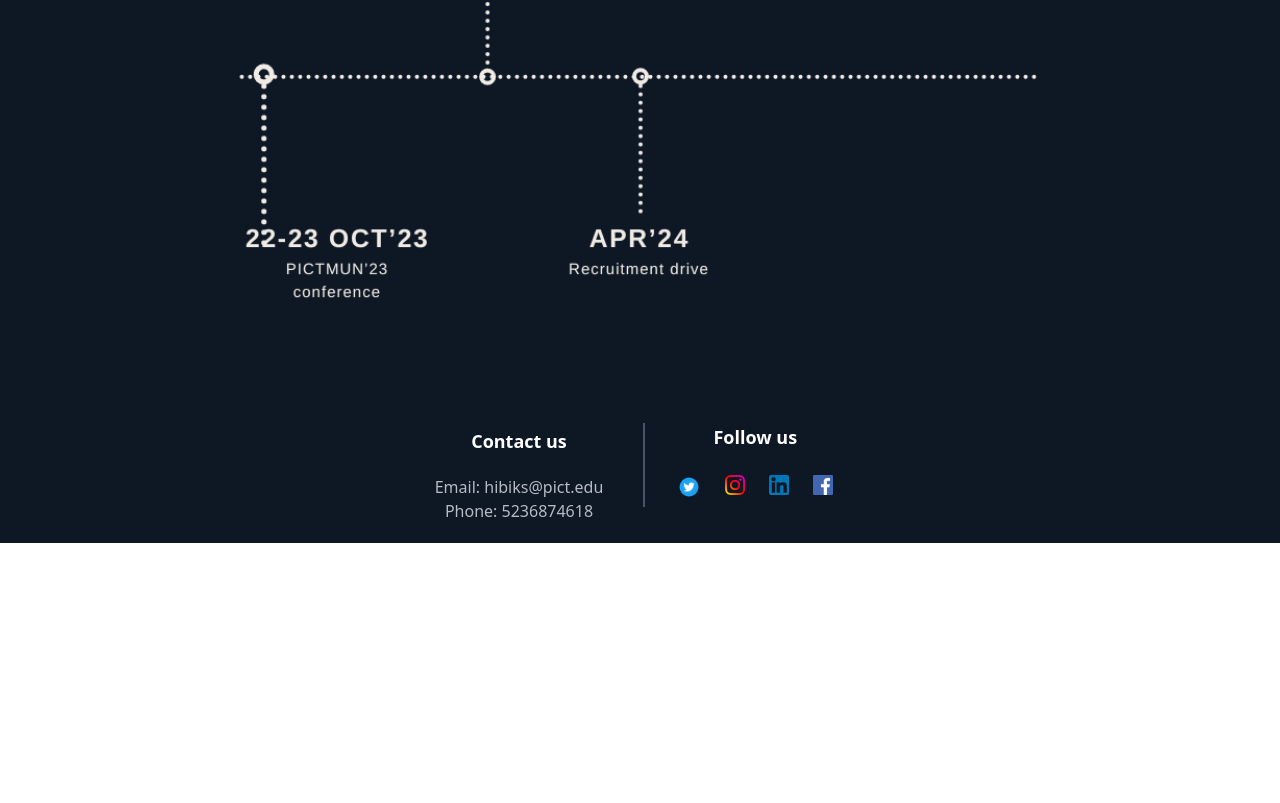
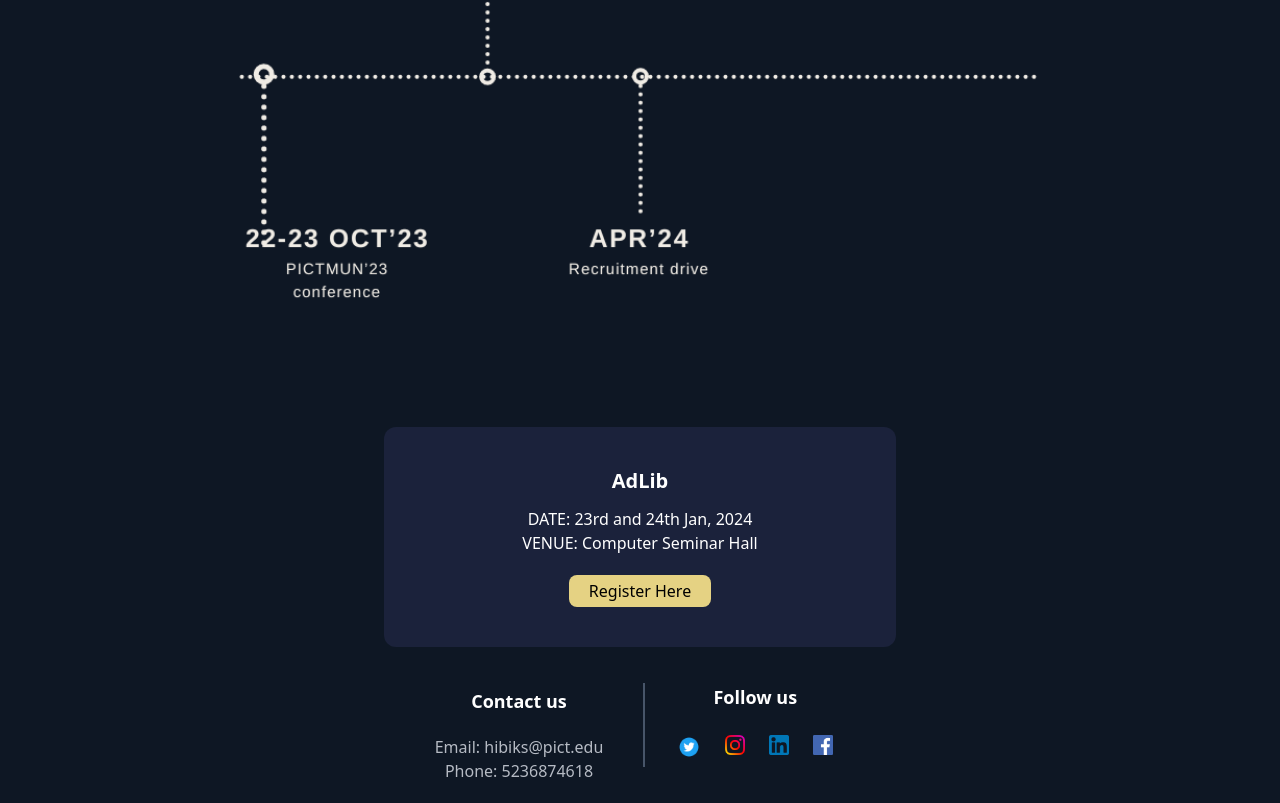
Before and after one commit to manasiwaghe/Club-Event-Management-System, a React (Vite) app: page /PICTMUN in a window 1280 px wide. Shown: the part 970-1773 px from the top of the page. Before the commit the page ends 1513 px from the top, so only its background shows below. Built offline with nearby package versions, Linux system fonts and the light colour scheme; no server answers.

Commit message:
event registration form

```diff
--- a/src/components/ClubCards.jsx
+++ b/src/components/ClubCards.jsx
@@ -3,7 +3,7 @@ import { Link } from "react-router-dom";
 
 export default function ClubCards(props){
     return (
-        <div className="flex flex-col justify-center items-center bg-[#222847]/65 text-white text-center rounded-xl px-10 py-16 m-5">
+        <div className="flex flex-col justify-center items-center bg-[#222847]/65 w-2/5 text-white text-center rounded-xl px-10 py-16 m-5">
             <img src={props.logo} className="w-4/5 pb-4" />
             <h2 className="font-bold text-xl py-3">{props.name}</h2>
             <h4 className="text-sm ">{props.info}</h4>
--- a/src/components/MUN.jsx
+++ b/src/components/MUN.jsx
@@ -21,6 +21,13 @@ export default function MUN(){
 
             <div className="flex flex-col items-center justify-center bg-[#0E1724] w-full mt-28">
             <img src={tl} className="w-3/4 mb-10" />
+
+            <div className="flex flex-col justify-center items-center bg-[#222847]/65 w-2/5 text-white text-center rounded-xl px-5 py-10 m-5">
+                <h1 className="font-bold text-xl">AdLib</h1>
+                <h2 className="pt-3">DATE: 23rd and 24th Jan, 2024</h2>
+                <h2 className="">VENUE: Computer Seminar Hall</h2>
+                <a href="https://docs.google.com/forms/d/e/1FAIpQLScdI_MCOqY_Oe_8shTBqtdCCZg6FUWf-2zfHdqMi97jYzoyWg/viewform?usp=sf_link"><button className="mt-5 px-5 py-1 rounded-lg text-black hover:bg-[#F4EBDB] cursor-pointer bg-[#E5D283]">Register Here</button></a>
+            </div>
             <Footer />
             </div>
         </>
```
